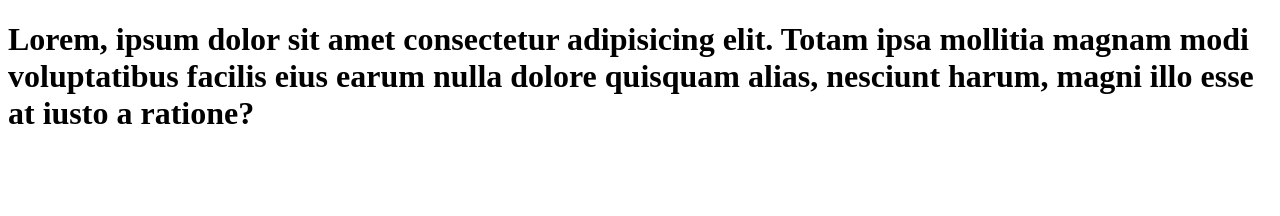
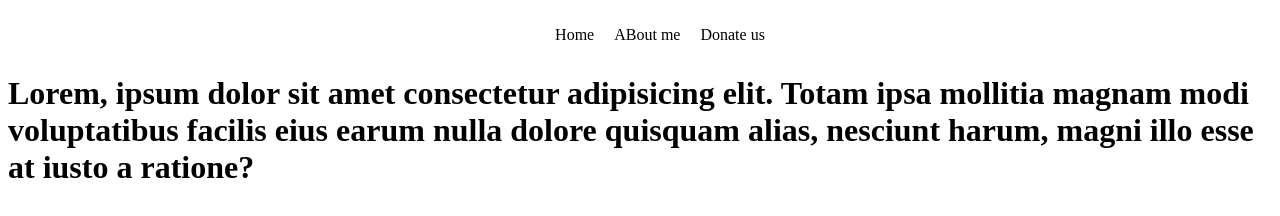
Before and after one commit to Rohiiitk/Learn-git, a plain HTML site: page index.html in a window 1280 px wide. Drawn offline with Linux system fonts and the light colour scheme.

Commit message:
navbar added

```diff
--- a/index.html
+++ b/index.html
@@ -6,8 +6,27 @@
     <meta name="viewport" content="width=device-width, initial-scale=1.0">
     <title>Git hub Website </title>
 </head>
+<style>
+    li {
+        margin: 10px;
+        transition: transform 0.3 ease;
+    }
+
+    li:hover {
+        transform: scale(1.5);
+        margin: 20px;
+    }
+</style>
 
 <body>
+    <div>
+        <ul style="list-style-type: none; display: flex; justify-content: center; align-items: center; ">
+            <li>Home</li>
+            <li>ABout me</li>
+            <li>Donate us</li>
+        </ul>
+    </div>
+
     <h1>Lorem, ipsum dolor sit amet consectetur adipisicing elit. Totam ipsa mollitia magnam modi voluptatibus facilis
         eius earum nulla dolore quisquam alias, nesciunt harum, magni illo esse at iusto a ratione?</h1>
 </body>
```
